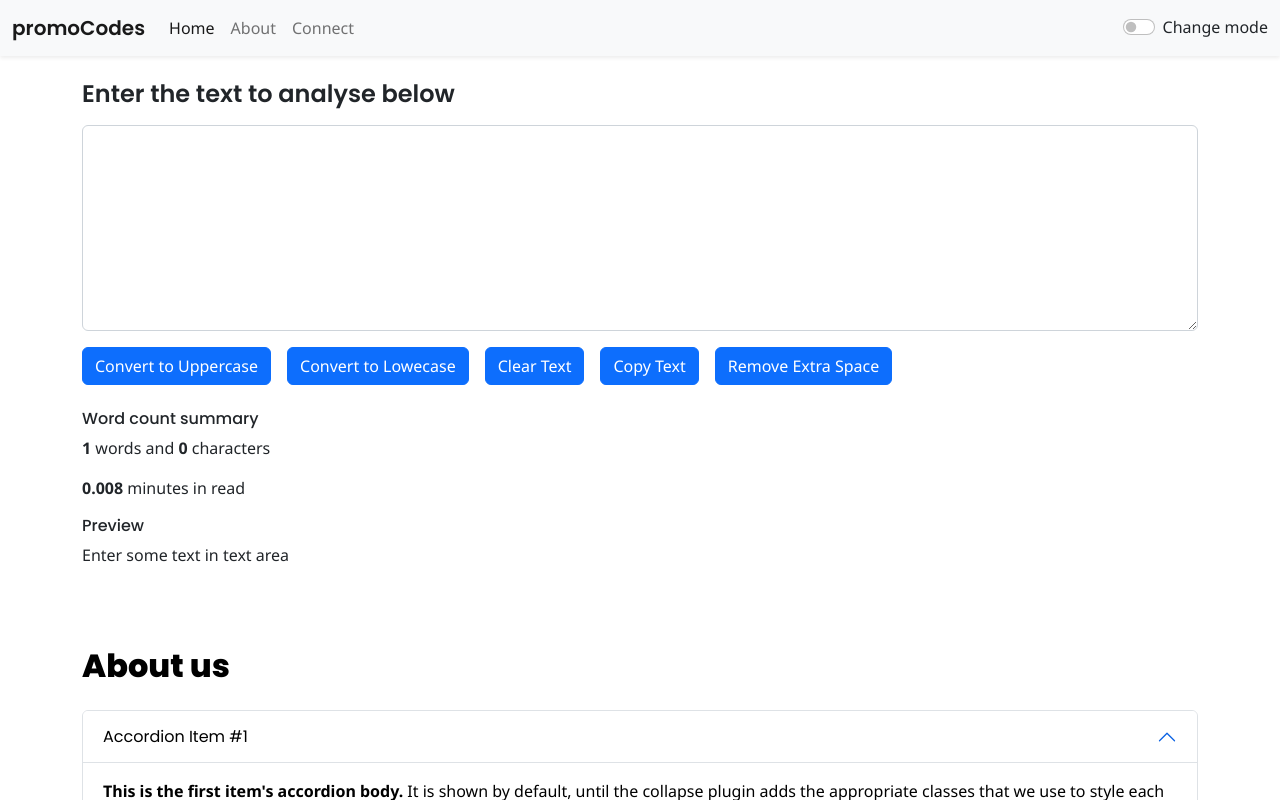
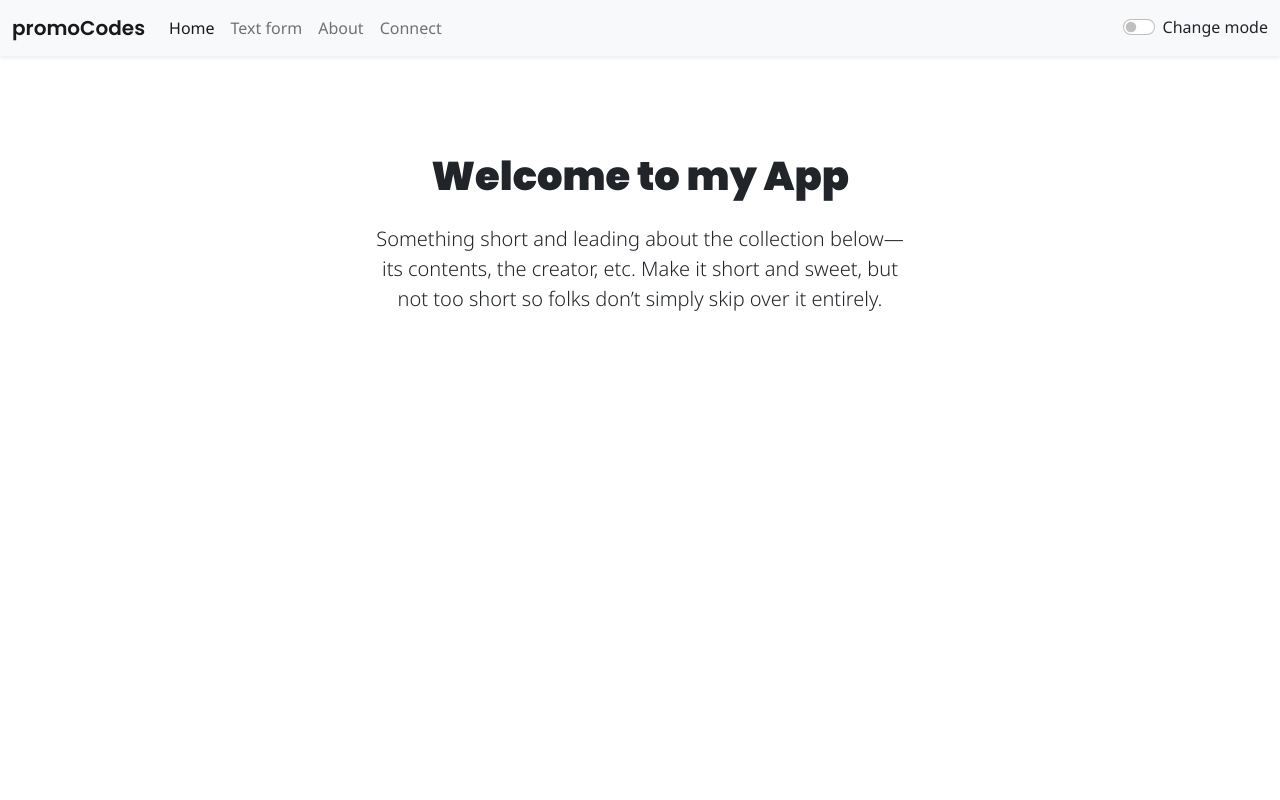
Before and after one commit to pupadhyay/harryReact, a React (Create React App) app: page / in a window 1280 px wide. Shown: the top 800 px of the page. Built offline with nearby package versions, Linux system fonts and the light colour scheme.

Commit message:
Routing added

```diff
--- a/package.json
+++ b/package.json
@@ -8,7 +8,8 @@
     "@testing-library/user-event": "^13.5.0",
     "react": "^18.2.0",
     "react-dom": "^18.2.0",
-    "react-scripts": "5.0.1",
+    "react-router-dom": "^6.3.0",
+    "react-scripts": "^5.0.1",
     "web-vitals": "^2.1.4"
   },
   "scripts": {
--- a/src/App.js
+++ b/src/App.js
@@ -1,9 +1,13 @@
 import { useState } from "react";
+import { BrowserRouter, Routes, Route } from "react-router-dom";
 import "./App.css";
+import Navbar from "./components/Navbar";
 import Alert from "./components/Alert";
+
+import TextForm from "./components/TextForm";
 import About from "./components/About";
-import Navbar from "./components/Navbar";
-import TextForm from "./components/TextForm";
+import Contact from "./components/Contact";
+import Homepage from "./components/Home";
 
 function App() {
   const [mode, setMode] = useState("light");
@@ -30,7 +34,7 @@ function App() {
   };
   return (
     <>
-      <Navbar title="promoCodes" modes={mode} toggleMode={toggleMode} />
+      {/* <Navbar title="promoCodes" modes={mode} toggleMode={toggleMode} />
       <Alert alert={alert} />
       <TextForm
         showAlert={showAlert}
@@ -38,6 +42,27 @@ function App() {
         modes={mode}
       />
       <About />
+      <Contact /> */}
+      <BrowserRouter>
+        <Navbar title="promoCodes" modes={mode} toggleMode={toggleMode} />
+        <Alert alert={alert} />
+
+        <Routes>
+          <Route exact path="/" element={<Homepage />} />
+          <Route
+            path="/textform"
+            element={
+              <TextForm
+                showAlert={showAlert}
+                heading="Enter the text to analyse below"
+                modes={mode}
+              />
+            }
+          />
+          <Route exact path="/about" element={<About />} />
+          <Route exact path="/contact" element={<Contact />} />
+        </Routes>
+      </BrowserRouter>
     </>
   );
 }
--- /dev/null
+++ b/src/components/Contact.js
@@ -0,0 +1,12 @@
+import React from "react";
+export default function Contact() {
+  return (
+    <div className="container">
+      <div className="row">
+        <div className="col">
+          <h1>Contact</h1>
+        </div>
+      </div>
+    </div>
+  );
+}
--- /dev/null
+++ b/src/components/Home.js
@@ -0,0 +1,17 @@
+import React from "react";
+export default function Homepage() {
+  return (
+    <section className="py-5 text-center container">
+      <div className="row py-lg-5">
+        <div className="col-lg-6 col-md-8 mx-auto">
+          <h1 className="mb-4">Welcome to my App</h1>
+          <p className="lead ">
+            Something short and leading about the collection below—its contents,
+            the creator, etc. Make it short and sweet, but not too short so
+            folks don’t simply skip over it entirely.
+          </p>
+        </div>
+      </div>
+    </section>
+  );
+}
--- a/src/components/Navbar.js
+++ b/src/components/Navbar.js
@@ -1,5 +1,6 @@
 import React from "react";
 import PropTypes from "prop-types";
+import { Link } from "react-router-dom";
 
 export default function Navbar(props) {
   return (
@@ -7,9 +8,9 @@ export default function Navbar(props) {
       className={`navbar navbar-expand-lg bg-${props.modes} navbar-${props.modes} shadow-sm`}
     >
       <div className="container-fluid">
-        <a className="navbar-brand" href="/">
+        <Link className="navbar-brand" to="/">
           {props.title}
-        </a>
+        </Link>
         <button
           className="navbar-toggler"
           type="button"
@@ -24,19 +25,25 @@ export default function Navbar(props) {
         <div className="collapse navbar-collapse" id="navbarSupportedContent">
           <ul className="navbar-nav me-auto mb-2 mb-lg-0">
             <li className="nav-item">
-              <a className="nav-link active" aria-current="page" href="/">
+              <Link className="nav-link active" to="/">
                 {props.home}
-              </a>
+              </Link>
             </li>
             <li className="nav-item">
-              <a className="nav-link" href="/">
+              <Link className="nav-link" to="/textform">
+                {props.txtForm}
+              </Link>
+            </li>
+
+            <li className="nav-item">
+              <Link className="nav-link" to="/about">
                 {props.about}
-              </a>
+              </Link>
             </li>
             <li className="nav-item">
-              <a className="nav-link" href="/">
+              <Link className="nav-link" to="/contact">
                 {props.contact}
-              </a>
+              </Link>
             </li>
           </ul>
           <form className="d-flex" role="search">
@@ -66,6 +73,7 @@ export default function Navbar(props) {
 Navbar.propTypes = {
   title: PropTypes.string.isRequired,
   home: PropTypes.string,
+  txtForm: PropTypes.string,
   about: PropTypes.string,
   contact: PropTypes.string,
 };
@@ -73,6 +81,7 @@ Navbar.propTypes = {
 Navbar.defaultProps = {
   title: "promoCodes",
   home: "Home",
+  txtForm: "Text form",
   about: "About",
   contact: "Connect",
 };
--- a/src/components/TextForm.js
+++ b/src/components/TextForm.js
@@ -73,7 +73,14 @@ export default function TextForm(props) {
         <div className="col">
           <h6>Word count summary</h6>
           <p>
-            <strong>{text.split(" ").length} </strong>
+            <strong>
+              {
+                text.split(" ").filter((element) => {
+                  return element.length != 0;
+                }).length
+              }{" "}
+            </strong>
+            {/* <strong>{text.split(" ").length} </strong> */}
             words and <strong>{text.length}</strong> characters
           </p>
           <p>
```
Also changed, not shown: 1 other file (tests, documents, lock files or other folders).
